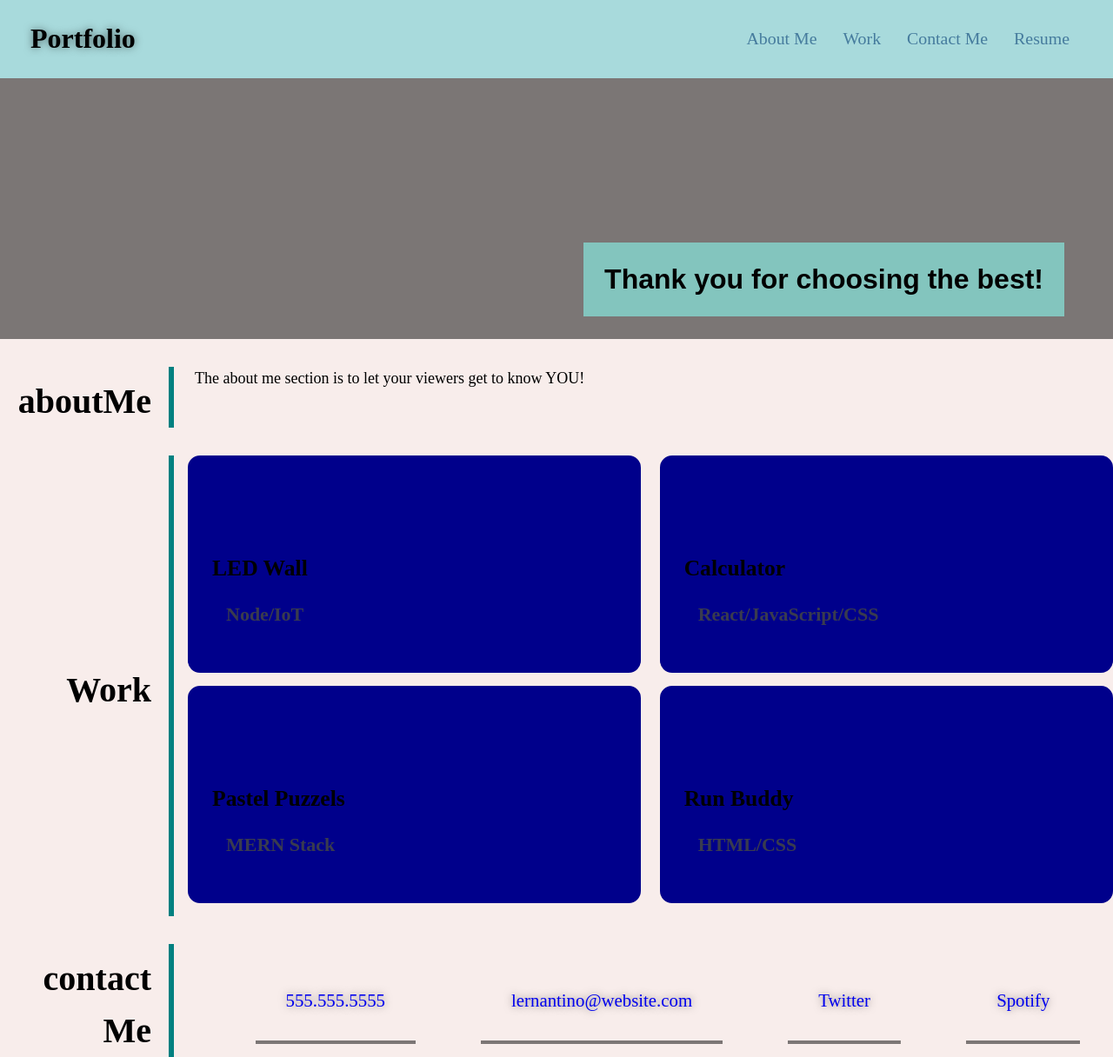
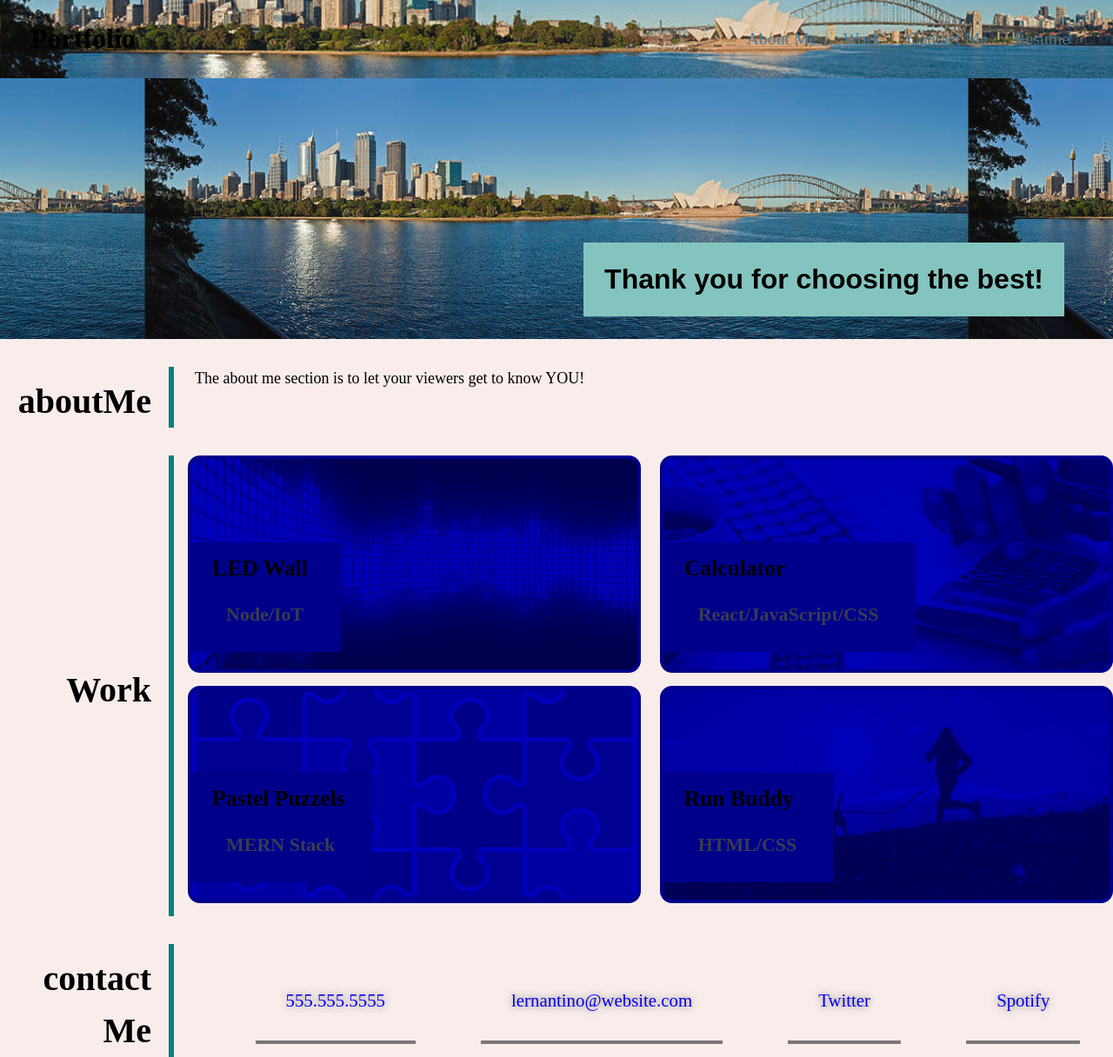
Before and after one commit to Tadhgin/CSS-Portfolio, a plain HTML site: page index.html in a window 1280 px wide. Shown: the whole page at 87% size. Drawn offline with Linux system fonts and the light colour scheme.

Commit message:
Updated image URLs

```diff
--- a/assets/CSS/styles.css
+++ b/assets/CSS/styles.css
@@ -39,7 +39,7 @@ header {
 
   justify-content: space-between;
   flex-wrap: wrap;
-  background-image: url('./assets/images/sydneyheader.jpg');
+  background-image: url('../images/sydneyheader.jpg');
   background-size: cover;
   padding: 20px 35px;
   background-position: 80%;
@@ -149,7 +149,7 @@ footer h2 {
 .secondPrgraph {
   height: 60%;
   width: 100;
-  background-image: url('');
+  background-image: url('../images/sydneyheader.jpg');
   background-size: contain;
   background-position: center;
   background-repeat: cover;
@@ -234,23 +234,23 @@ header nav ul li a:hover {
 }
 
 .run-buddy {
-  background-image: url('./assets/images/runbuddy.jpg');
+  background-image: url('../images/runbuddy.jpg');
 }
 
 .led-wall {
-  background-image: url('./assets/images/LEDwall.jpg');
+  background-image: url('../images/LEDwall.jpg');
 }
 
 .react-calc {
-  background-image: url('./assets/images/calculator.jpg');
+  background-image: url('../images/calculator.jpg');
 }
 
 .pastel-puzzles {
-  background-image: url('./assets/images/pastelpuzzles.jpg');
+  background-image: url('../images/pastelpuzzles.jpg');
 }
 
 .surf-report {
-  background-image: url('./assets/images/surf.jpg');
+  background-image: url('../images/surf.jpg');
 }
 
 address a:visited {
```
